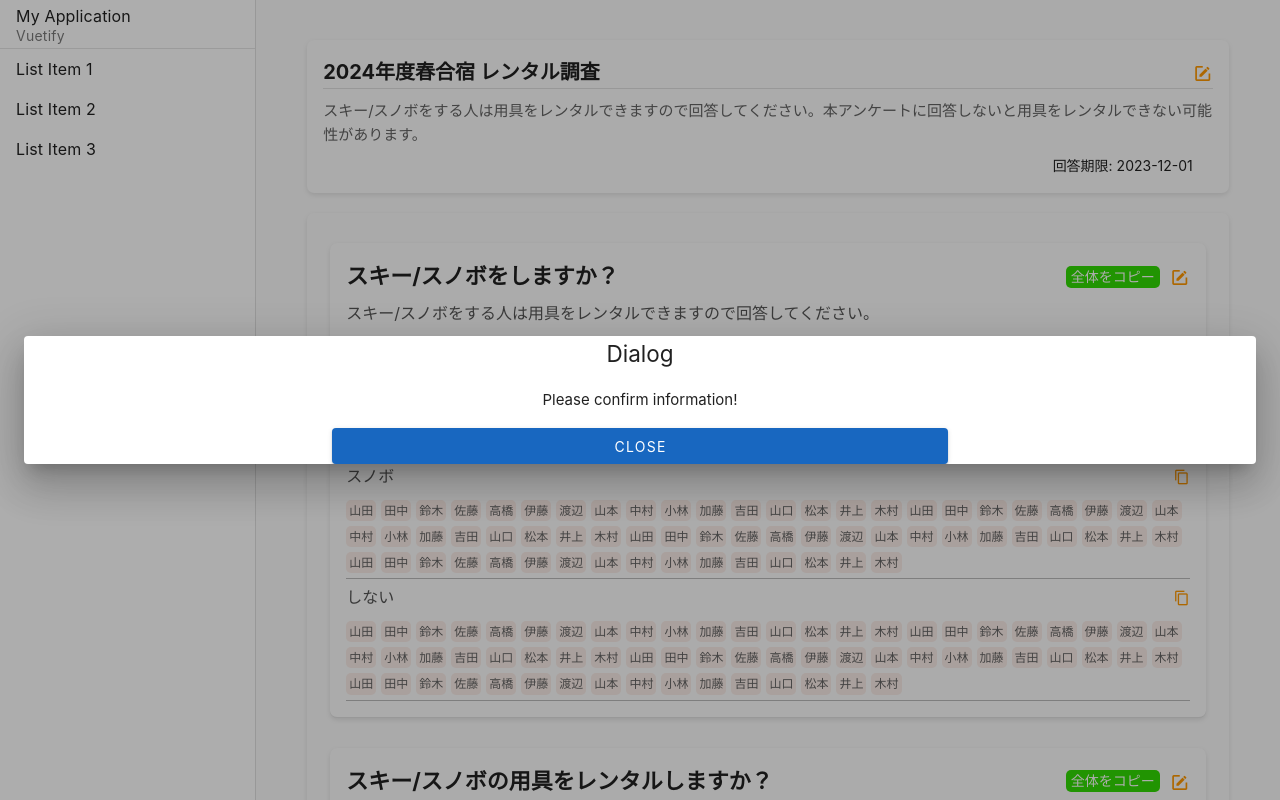
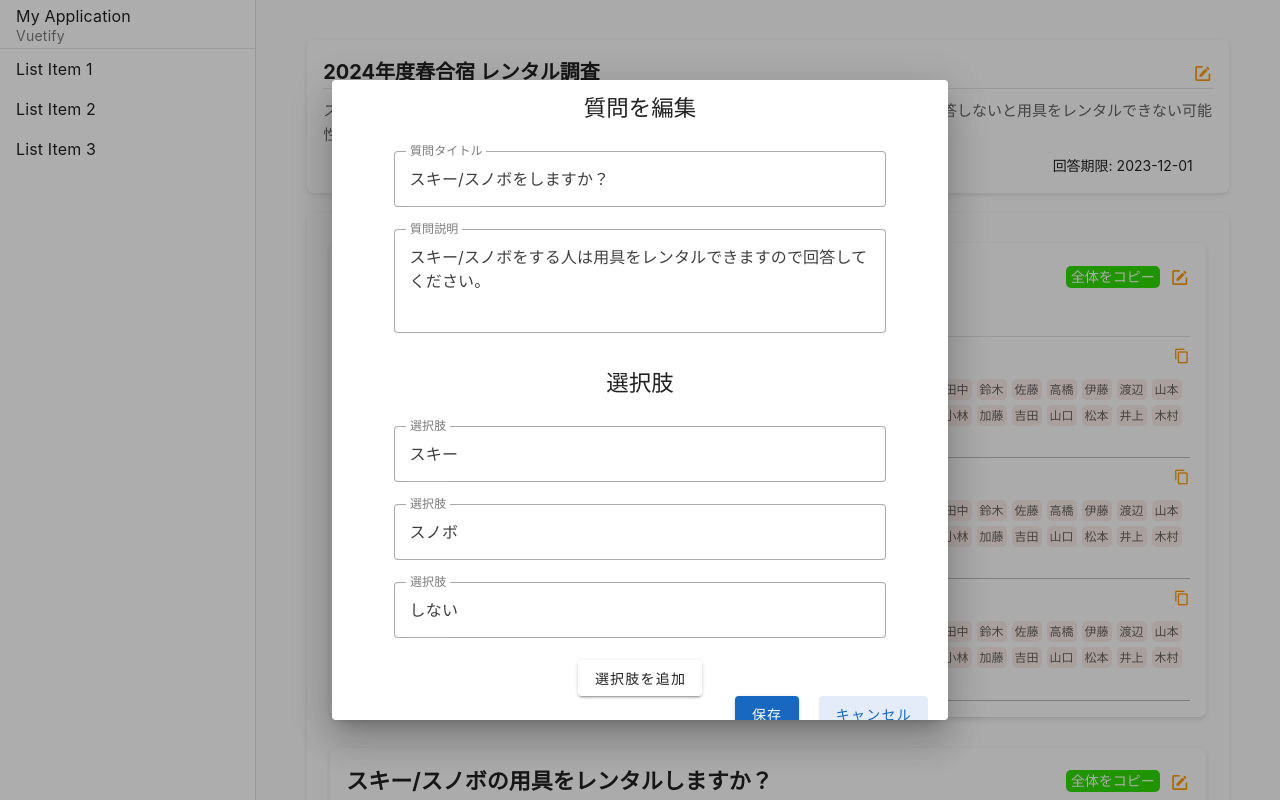
Before and after one commit to traP-jp/rucQ, a Vue app in the folder frontend/: page /1/admin/users/detail/1 in a window 1280 px wide. Both pictures are taken after a click on the button 1179 px from the left and 276 px from the top of the page. Built offline with nearby package versions, Linux system fonts and the light colour scheme; the HTML template or start-up script is replaced by a standard one.

Commit message:
スクロールできないバグを修正

```diff
--- a/frontend/src/views/admin/AdminInformationDetail.vue
+++ b/frontend/src/views/admin/AdminInformationDetail.vue
@@ -3,9 +3,11 @@
     <div class="headQuestionHeader">
       <div class="headQuestionTitle">
         {{ questionHeader.title }}
-        <button class="EditIconContainer" @click="openDialog">
+        <button class="EditIconContainer" @click="openHeaderDialog">
           <v-icon class="edit-icon">mdi-square-edit-outline</v-icon>
-          <v-dialog v-model="dialog" activator="parent">
+        </button>
+
+        <v-dialog v-model="dialog" scrollable activator="parent">
           <v-sheet class="dialog-sheet">
             <h2>アンケートを編集</h2>
             <v-textarea
@@ -24,15 +26,22 @@
               auto-grow
               class="text-field"
             />
+            <v-textarea
+              label="回答期限"
+              v-model="editedDeadline"
+              variant="outlined"
+              rows="1"
+              auto-grow
+              class="text-field"
+            />
             <div class="dialogButtonContainer">
-                <v-btn color="primary" @click="save">保存</v-btn>
-                <v-btn color="primary" variant="tonal" class="closeButton" @click="closeDialog"
+              <v-btn color="primary" @click="headerSave">保存</v-btn>
+              <v-btn color="primary" variant="tonal" class="closeButton" @click="closeHeaderDialog"
                 >キャンセル</v-btn
               >
             </div>
           </v-sheet>
         </v-dialog>
-        </button>
       </div>
       <div class="headQuestionDescription">{{ questionHeader.description }}</div>
       <div class="headQuestionDeadline">回答期限: {{ questionHeader.deadline }}</div>
@@ -48,22 +57,56 @@
                 <!-- <v-icon class="copyIcon">mdi-content-copy </v-icon> -->
                 全体をコピー
               </div>
-              <button class="EditIconContainer">
+              <button class="EditIconContainer" @click="openQuestionDialog(question.id)">
                 <v-icon class="edit-icon">mdi-square-edit-outline</v-icon>
-                <v-dialog v-model="questionDialogs[question.id]" activator="parent">
-                  <v-sheet>
+              </button>
+              <v-dialog v-model="questionDialogs[question.id]" scrollable activator="parent">
                 <v-sheet class="dialog-sheet">
-                      <h2>Dialog</h2>
-
-                      <p class="my-4">Please confirm information!</p>
-
-                      <v-btn color="primary" block @click="questionDialogs[question.id] = false"
-                        >Close</v-btn
+                  <h2>質問を編集</h2>
+                  <v-textarea
+                    label="質問タイトル"
+                    v-model="editedTitle"
+                    variant="outlined"
+                    rows="1"
+                    auto-grow
+                    class="text-field"
+                  />
+                  <v-textarea
+                    label="質問説明"
+                    v-model="editedDescription"
+                    variant="outlined"
+                    rows="3"
+                    auto-grow
+                    class="text-field"
+                  />
+                  <h2>選択肢</h2>
+                  <div
+                    v-for="(option, index) in question.options"
+                    :key="index"
+                    class="editQuestionOption"
                   >
-                    </v-sheet>
+                    <v-textarea
+                      label="選択肢"
+                      v-model="editedOptions[index]"
+                      variant="outlined"
+                      rows="1"
+                      auto-grow
+                      class="text-field"
+                    />
+                  </div>
+                  <v-btn @click="editedOptions.push('')">選択肢を追加</v-btn>
+                  <div class="dialogButtonContainer">
+                    <v-btn color="primary" @click="childQuestionSave(question.id)">保存</v-btn>
+                    <v-btn
+                      color="primary"
+                      variant="tonal"
+                      class="closeButton"
+                      @click="childQuestionclose(question.id)"
+                      >キャンセル</v-btn
+                    >
+                  </div>
                 </v-sheet>
               </v-dialog>
-              </button>
             </div>
           </div>
           <div class="questionDescription">
@@ -107,24 +150,56 @@ onMounted(() => {
 // 編集用の一時変数
 const editedTitle = ref('')
 const editedDescription = ref('')
+const editedDeadline = ref('')
+const editedOptions = ref<string[]>([])
 
 // ダイアログを開くときに一時変数に現在の値をセット
-const openDialog = () => {
+const openHeaderDialog = () => {
   editedTitle.value = questionHeader.value.title
   editedDescription.value = questionHeader.value.description
-  dialog.value = true
+  editedDeadline.value = questionHeader.value.deadline
+}
+
+const openDialog = (id: number) => {
+  editedTitle.value = questions.value[id].title
+  editedDescription.value = questions.value[id].description
+}
+
+const openQuestionDialog = (id: number) => {
+  editedTitle.value = questions.value[id].title
+  editedDescription.value = questions.value[id].description
+  editedOptions.value = [...questions.value[id].options]
 }
 
 // ダイアログを閉じる際に一時変数をリセット
-const closeDialog = () => {
+const closeHeaderDialog = () => {
   dialog.value = false
 }
 
+const childQuestionclose = (id: number) => {
+  questionDialogs.value[id] = false
+}
+
 // 保存ボタンをクリックしたときの処理
-const save = () => {
+const headerSave = () => {
   questionHeader.value.title = editedTitle.value
   questionHeader.value.description = editedDescription.value
+
+  // 2024-12-01のような形式かどうかの確認
+  if (editedDeadline.value.match(/^\d{4}-\d{2}-\d{2}$/)) {
+    questionHeader.value.deadline = editedDeadline.value
+  } else {
+    alert('日付の形式が正しくありません (yyyy-mm-dd)')
+    return
+  }
   dialog.value = false
+}
+
+const childQuestionSave = (id: number) => {
+  questions.value[id].title = editedTitle.value
+  questions.value[id].description = editedDescription.value
+  questions.value[id].options = editedOptions.value
+  questionDialogs.value[id] = false
 }
 
 const questionHeader = ref({
@@ -149,7 +224,7 @@ const questionDialogs = ref<Record<number, boolean>>({})
 const questions = ref<Question[]>([
   // まだ決まってないので一旦適当なダミーデータ、後でAPIから取得する。その時にここ頑張る
   {
-    id: 1,
+    id: 0,
     title: 'スキー/スノボをしますか？',
     description: 'スキー/スノボをする人は用具をレンタルできますので回答してください。',
     type: 'radio',
@@ -223,7 +298,7 @@ const questions = ref<Question[]>([
     ],
   },
   {
-    id: 2,
+    id: 1,
     title: 'スキー/スノボの用具をレンタルしますか？',
     description: 'スキー/スノボをする人は用具をレンタルできますので回答してください。',
     type: 'radio',
@@ -232,7 +307,7 @@ const questions = ref<Question[]>([
     respondents: ['佐藤', '鈴木'],
   },
   {
-    id: 3,
+    id: 2,
     title: 'スキー/スノボの用具をレンタルする場合、サイズを教えてください。',
     description: 'スキー/スノボをする人は用具をレンタルできますので回答してください。',
     type: 'text',
@@ -241,7 +316,7 @@ const questions = ref<Question[]>([
     respondents: ['高橋', '伊藤'],
   },
   {
-    id: 4,
+    id: 3,
     title: 'レンタルするもの',
     description: 'レンタルするものを選択してください',
     type: 'checkbox',
@@ -367,22 +442,40 @@ const questions = ref<Question[]>([
 .dialog-sheet {
   display: flex;
   flex-direction: column;
-  justify-content: center;
   align-items: center;
   width: 50%;
   min-width: 300px;
-  position: relative;
   margin: auto;
+  max-height: 80vh;
+}
+
+.v-dialog__content {
+  overflow: visible; /* 必要に応じて調整 */
+}
+
+.dialog-sheet h2 {
+  margin-bottom: 25px;
+  padding-top:10px;
+  display: flex;
+  flex-direction: column;
+  justify-content: center;
+  align-items: center;
 }
 
 .dialogButtonContainer {
   display: flex;
   justify-content: center;
-  align-items: right;
   margin-left: auto;
   margin-right: 20px;
   gap: 20px;
   margin-bottom: 20px;
+}
+
+.editQuestionOption {
+  /*個々の質問の選択肢*/
+  width: 80%;
+  display: flex;
+  align-items: center;
 }
 
 .allCopyButton {
@@ -400,7 +493,6 @@ const questions = ref<Question[]>([
   padding-right: 5px;
   cursor: pointer;
 }
-
 
 .text-field {
   resize: none;
```
Lines whose indentation alone changed are shown as unchanged.
